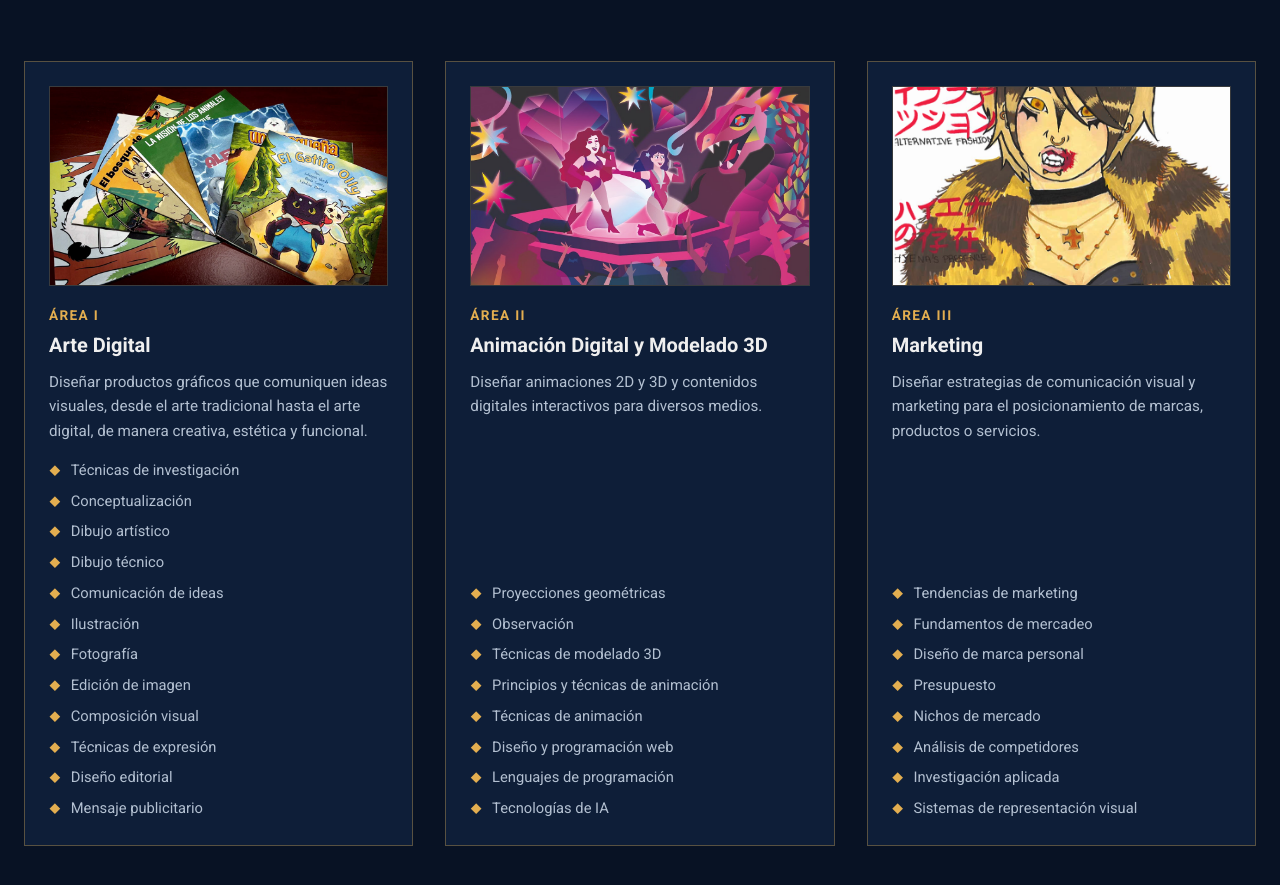
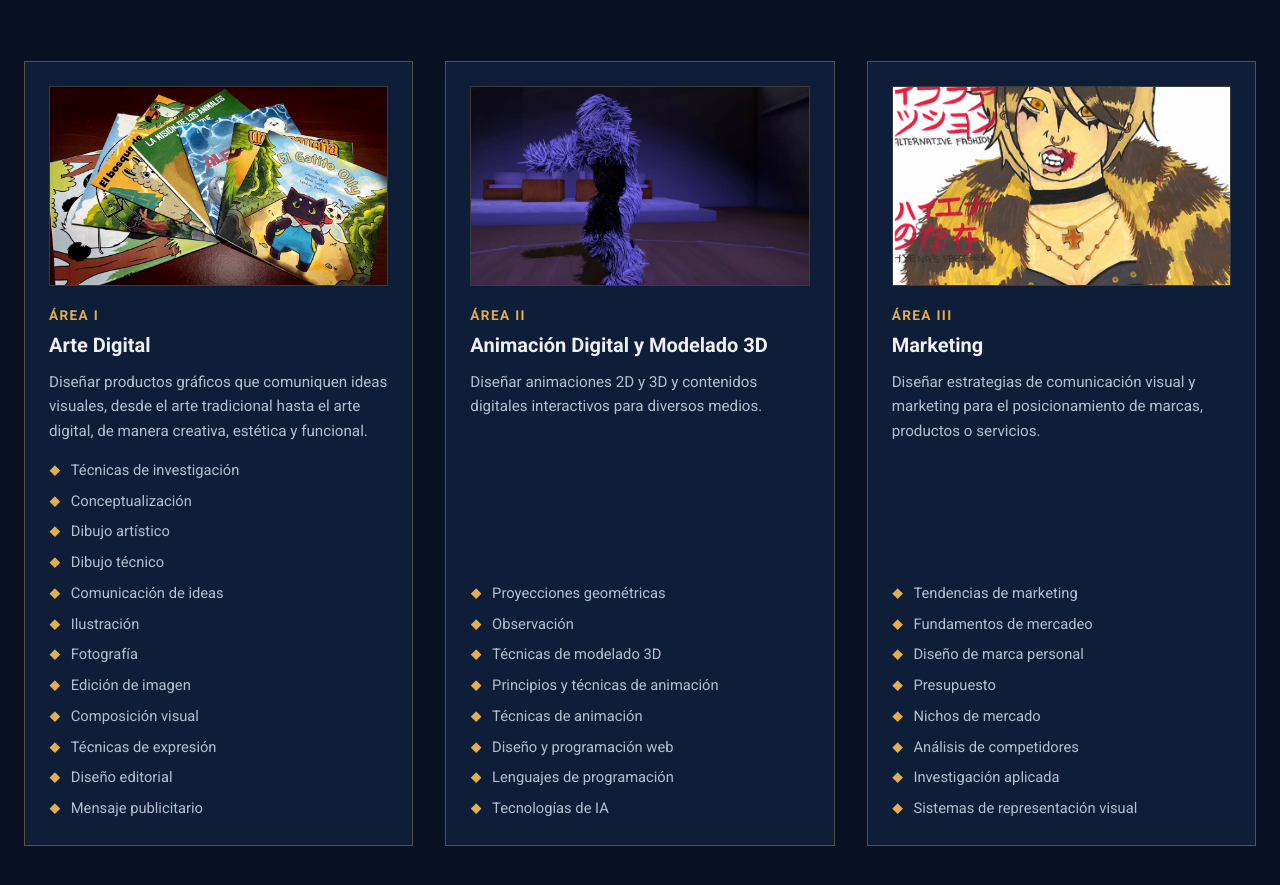
Before and after one commit to Ridel68/UNICA, a plain HTML site: page index.html in a window 1280 px wide. Shown: the part 2048-2933 px from the top of the page. Drawn offline with Linux system fonts and the light colour scheme.

Commit message:
Area II: nueva imagen de animacion 3D
Co-Authored-By: Claude Sonnet 5.5 <noreply@anthropic.com>

```diff
--- a/index.html
+++ b/index.html
@@ -1037,7 +1037,7 @@
 
           <div class="discipline-card">
             <div class="discipline-img-wrapper">
-              <img src="resources/83ilOSnc--idkHTKK8gkpV.png" alt="Animación 2D dinámica" class="discipline-img">
+              <img src="resources/animacion-3d.webp" alt="Personaje peludo animado en 3D" class="discipline-img">
             </div>
             <span class="discipline-num">Área II</span>
             <h3 class="discipline-title">Animación Digital y Modelado 3D</h3>
```
Also changed, not shown: resources/animacion-3d.webp (added).
